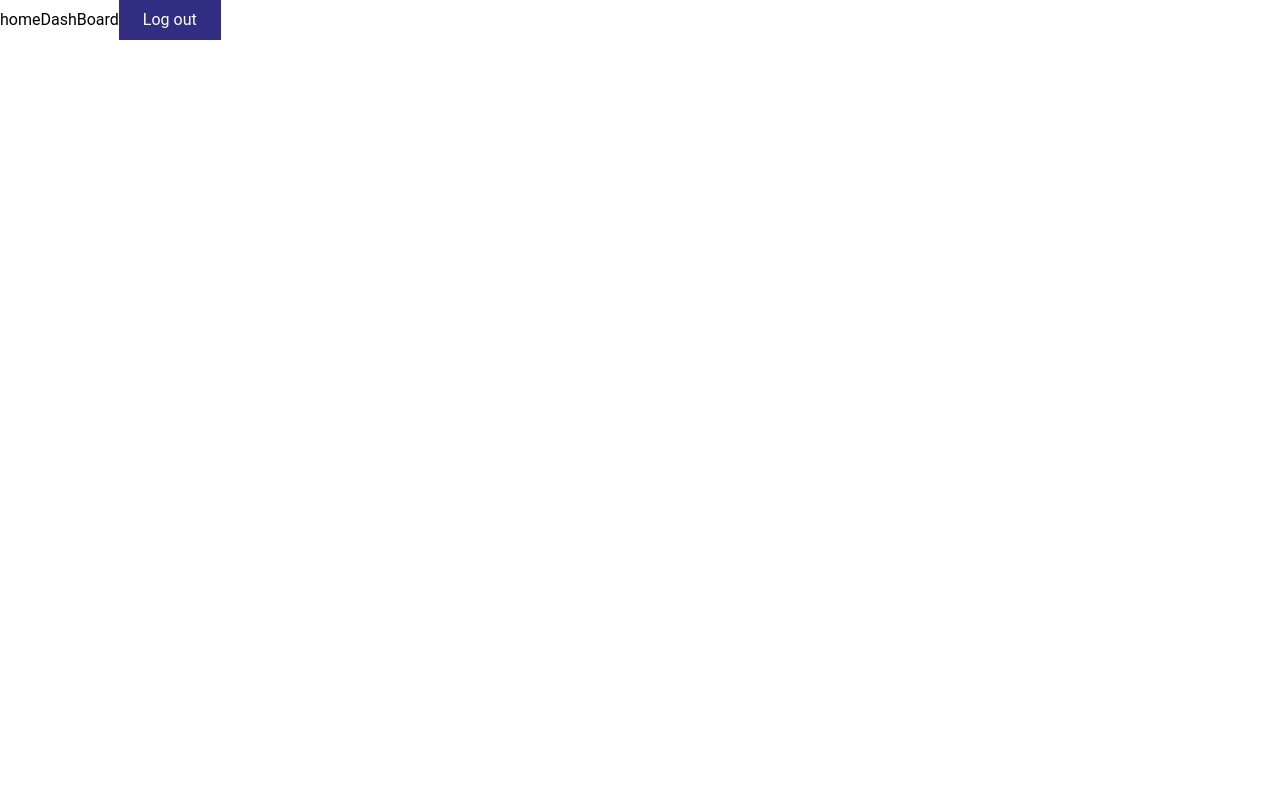
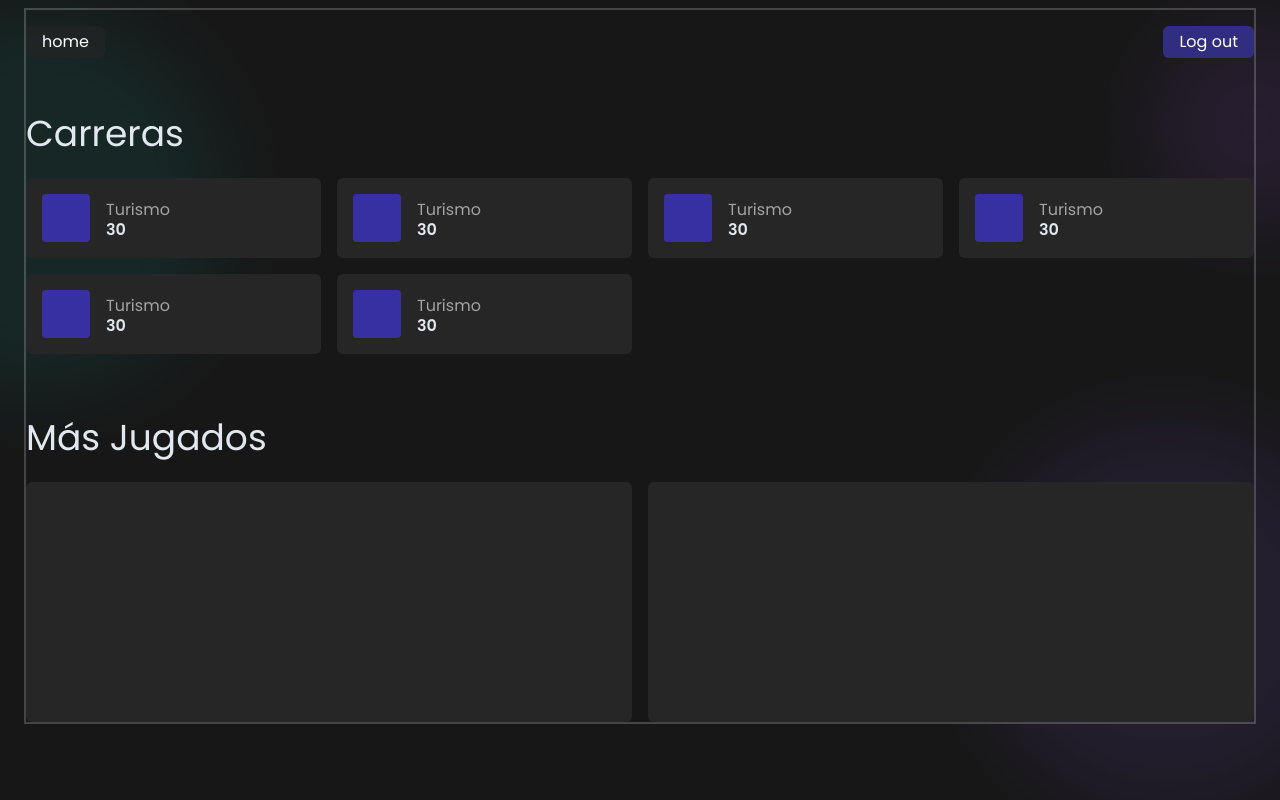
Before and after one commit to GuidoCarda/formsIB, a React (Vite) app: page /dashboard in a window 1280 px wide. Built offline with nearby package versions, Linux system fonts and the light colour scheme; no server answers; sample sign-in values are in the browser's storage.

Commit message:
CustomSelect validation Hotfix, started dashboard design implementation

```diff
--- a/src/components/CustomSelect.jsx
+++ b/src/components/CustomSelect.jsx
@@ -14,6 +14,8 @@ const CustomSelect = (props) => {
   const {
     field: { value, onChange },
   } = useController(props);
+
+  // console.log(value);
 
   return (
     <Listbox
--- a/src/index.css
+++ b/src/index.css
@@ -1,10 +1,11 @@
+@import url("https://fonts.googleapis.com/css2?family=Poppins:wght@400;600;700&display=swap");
 @tailwind base;
 @tailwind components;
 @tailwind utilities;
 
 @layer base {
   body {
-    font-family: "Roboto", sans-serif;
+    font-family: "Poppins", sans-serif;
   }
 
   html {
--- a/src/pages/Admin.jsx
+++ b/src/pages/Admin.jsx
@@ -27,7 +27,6 @@ const Admin = () => {
     }
 }*/
   //REDIRECCION DE PAGINA
-
   const navigate = useNavigate();
 
   //PRUEBA DE AUTENTICACIONES
--- a/src/pages/Dashboard.jsx
+++ b/src/pages/Dashboard.jsx
@@ -14,15 +14,57 @@ const DashBoard = () => {
       });
   };
   return (
-    <div>
-      <Link to="/">home</Link>
-      DashBoard
-      <button
-        className="bg-indigo-900 text-white py-2 px-6"
-        onClick={handleSignOut}
-      >
-        Log out
-      </button>
+    <div className="relative overflow-hidden min-h-screen h-full flex flex-col bg-neutral-900 text-slate-200 py-2 px-6">
+      <div className="absolute w-52 h-52 bg-purple-500 top-5 -right-20 rounded-full filter blur-2xl  opacity-10 "></div>
+      <div className="absolute w-96 h-96 bg-teal-500 top-29 -left-40 rounded-full filter blur-2xl opacity-10  "></div>
+      <div className="absolute w-96 h-96 bg-violet-500 -bottom-2 -right-20 rounded-full filter  blur-2xl opacity-10 "></div>
+      <div className="w-full md:max-w-screen-xl border-2 border-white/20 mx-auto z-10">
+        <nav className="flex py-4">
+          <Link
+            to="/"
+            className="bg-neutral-800/60  text-white py-1 px-4 rounded-md "
+          >
+            home
+          </Link>
+          <button
+            className="bg-indigo-900 text-white py-1 px-4 rounded-md ml-auto"
+            onClick={handleSignOut}
+          >
+            Log out
+          </button>
+        </nav>
+        <div className="mt-10">
+          <h1 className="mb-6 text-4xl">Carreras</h1>
+          <div className="grid md:grid-cols-4 gap-4 mb-16">
+            <div className="h-20 bg-neutral-800 rounded-md flex items-center gap-4 p-4">
+              <span className="bg-indigo-800 h-12 w-12 block rounded md"></span>
+              <div>
+                <h3 className="relative top-1 text-neutral-400">Turismo</h3>
+                <p className="font-semibold">30</p>
+              </div>
+            </div>
+            {Array(5)
+              .fill("")
+              .map((_, idx) => (
+                <div
+                  key={idx}
+                  className="h-20 bg-neutral-800 rounded-md flex items-center gap-4 p-4"
+                >
+                  <span className="bg-indigo-800 h-12 w-12 block rounded md"></span>
+                  <div>
+                    <h3 className="relative top-1 text-neutral-400">Turismo</h3>
+                    <p className="font-semibold">30</p>
+                  </div>
+                </div>
+              ))}
+          </div>
+          <h1 className="mb-6 text-4xl">Más Jugados</h1>
+          <section className="mt-4 grid md:grid-cols-2 gap-4">
+            <div className="h-60 bg-neutral-800 rounded-md p-4"></div>
+            <div className="h-60 bg-neutral-800 rounded-md p-4"></div>
+          </section>
+        </div>
+      </div>
     </div>
   );
 };
--- a/src/pages/Home.jsx
+++ b/src/pages/Home.jsx
@@ -116,8 +116,8 @@ const Home = () => {
               ></CustomSelect>
 
               {errors.carreras && (
-                <span className=" absolute top-10 z-0 text-sm mt-2 left-0 text-red-500">
-                  Este campo es requerido
+                <span className=" absolute -bottom-6 z-0 text-sm mt-2 left-0 text-red-500">
+                  Campo es requerido
                 </span>
               )}
             </div>
--- a/tailwind.config.cjs
+++ b/tailwind.config.cjs
@@ -3,6 +3,9 @@ module.exports = {
   content: ["./index.html", "./src/**/*.{vue,js,ts,jsx,tsx}"],
   theme: {
     extend: {},
+    fontFamily: {
+      poppins: ["Poppins"],
+    },
   },
   plugins: [],
 };
```
